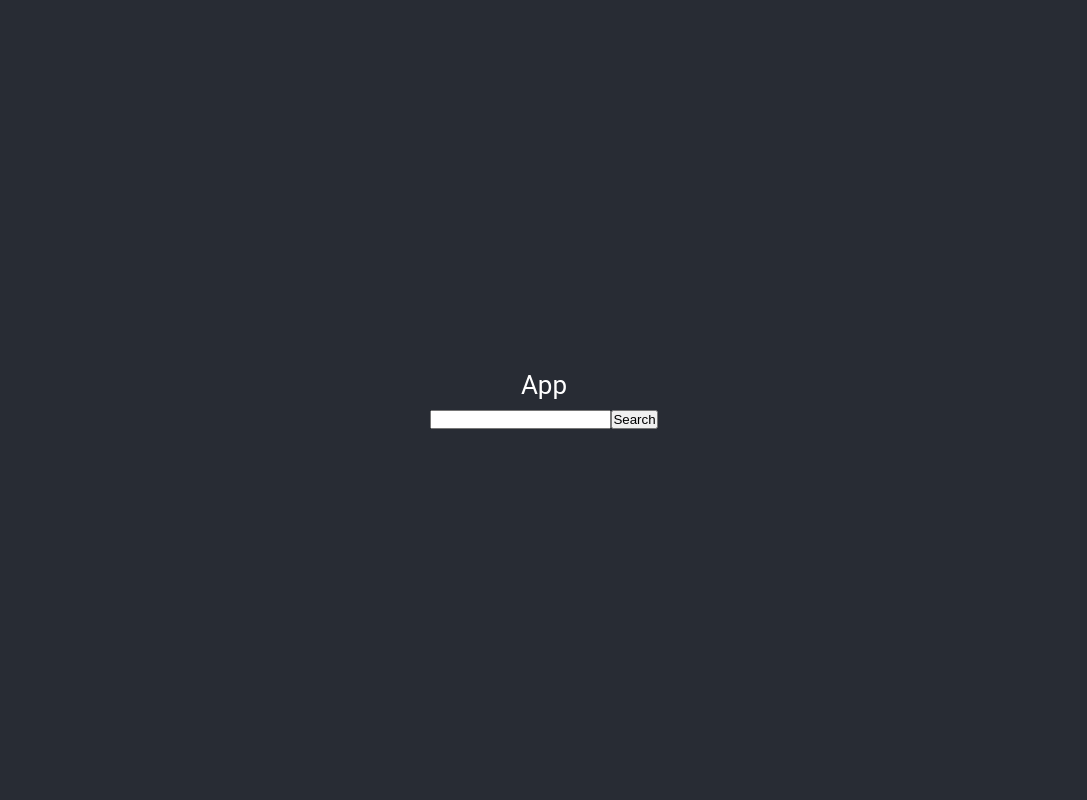
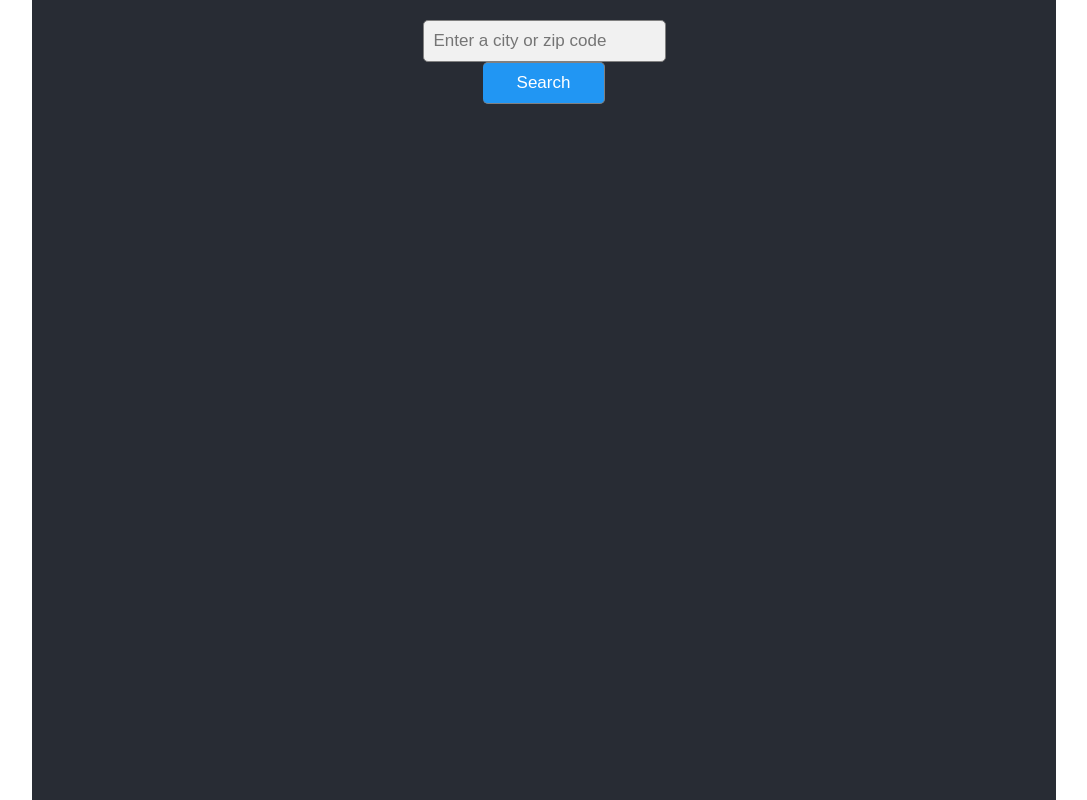
Before and after one commit to crono628/weather-app-vite, a React (Vite) app: page / in a window 1280 px wide. Shown: the whole page, without its empty margins (96-1183 px from the left). Built offline with nearby package versions, Linux system fonts and the light colour scheme; no server answers.

Commit message:
minimal css styling added

```diff
--- a/src/App.css
+++ b/src/App.css
@@ -1,10 +1,10 @@
-.container {
+.app {
   display: flex;
   flex-direction: column;
   align-items: center;
-  justify-content: center;
+  justify-content: start;
   height: 100vh;
-  background-color: #282c34;
+  background-color: white;
   color: white;
   font-size: calc(10px + 2vmin);
   text-align: center;
--- a/src/App.jsx
+++ b/src/App.jsx
@@ -1,12 +1,13 @@
 import React from 'react';
 import Search from './components/Search/Search';
-import './App.css';
+import './app.css';
 
 const App = () => {
   return (
-    <div className="container">
-      App
-      <Search />
+    <div className="app">
+      <div className="container">
+        <Search />
+      </div>
     </div>
   );
 };
--- a/src/components/Search/Search.jsx
+++ b/src/components/Search/Search.jsx
@@ -1,5 +1,6 @@
 import React from 'react';
 import { API } from '../api';
+import './search.css';
 
 const Search = () => {
   const [search, setSearch] = React.useState('');
@@ -24,9 +25,14 @@ const Search = () => {
   };
 
   return (
-    <div>
-      <form action="" onSubmit={handleSubmit}>
-        <input type="text" value={search} onChange={handleChange} />
+    <div className="search">
+      <form name="search" onSubmit={handleSubmit}>
+        <input
+          type="text"
+          value={search}
+          onChange={handleChange}
+          placeholder="Enter a city or zip code"
+        />
         <button type="submit">Search</button>
       </form>
     </div>
--- /dev/null
+++ b/src/components/Search/search.css
@@ -0,0 +1,37 @@
+.search {
+  padding: 20px;
+  display: flex;
+  flex-direction: column;
+  align-items: center;
+  justify-content: center;
+}
+
+.search input {
+  padding: 10px;
+  font-size: 17px;
+  border: 1px solid grey;
+  float: left;
+  background: #f1f1f1;
+}
+
+.search form {
+  display: flex;
+  flex-direction: column;
+  align-items: center;
+  justify-content: center;
+}
+
+.search button {
+  width: 50%;
+  padding: 10px;
+  background: #2196f3;
+  color: white;
+  font-size: 17px;
+  border: 1px solid grey;
+  border-left: none;
+  cursor: pointer;
+}
+
+.search * {
+  border-radius: 5px;
+}
--- a/src/index.css
+++ b/src/index.css
@@ -10,3 +10,22 @@ body {
   font-family: 'Roboto', sans-serif;
   background-color: #f5f5f5;
 }
+
+.container {
+  max-width: 1024px;
+  width: 100%;
+  height: 100%;
+  background-color: #282c34;
+}
+
+@media screen and (max-width: 768px) {
+  .container {
+    max-width: 100%;
+  }
+}
+
+@media screen and (max-width: 640px) {
+  .container {
+    max-width: 100%;
+  }
+}
```
